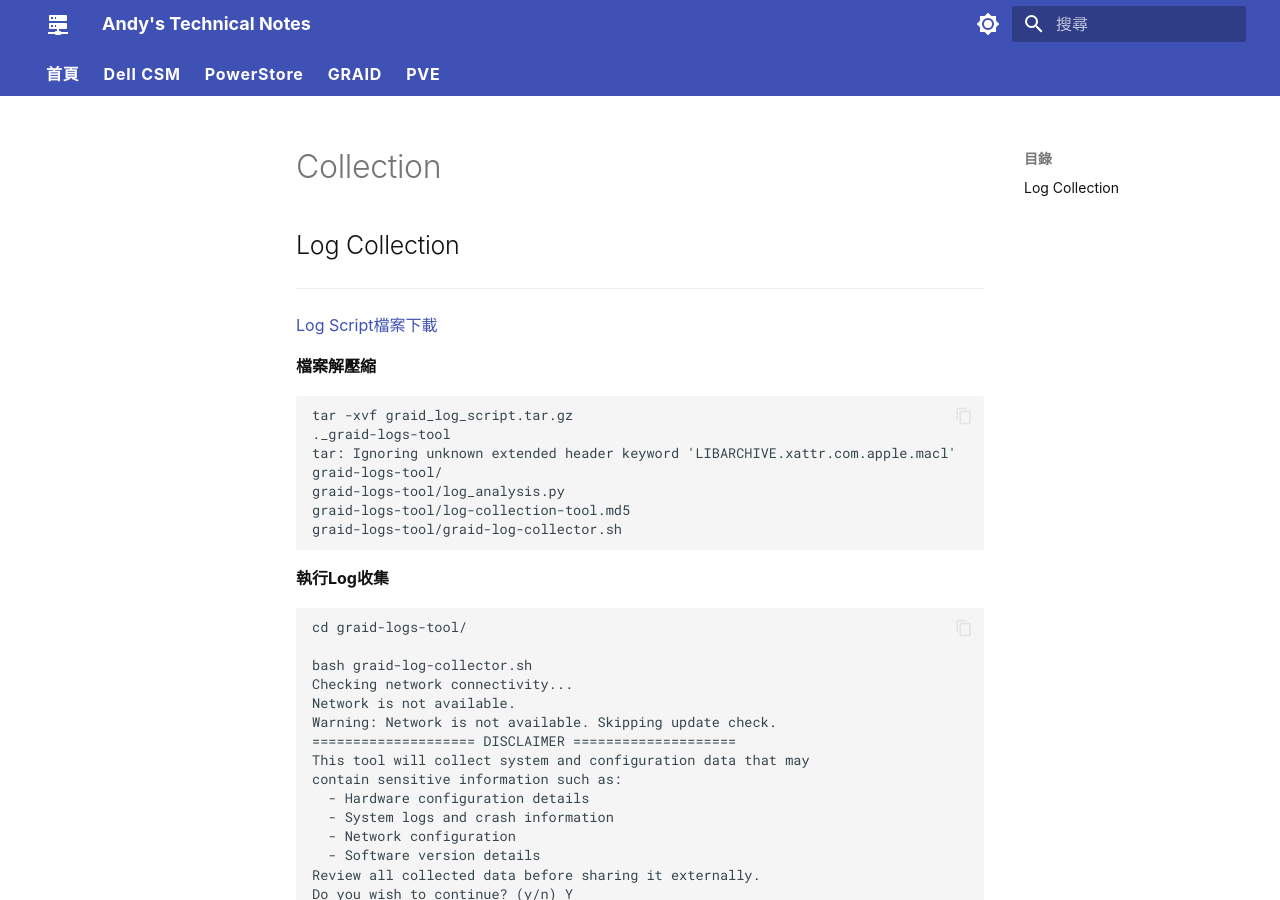
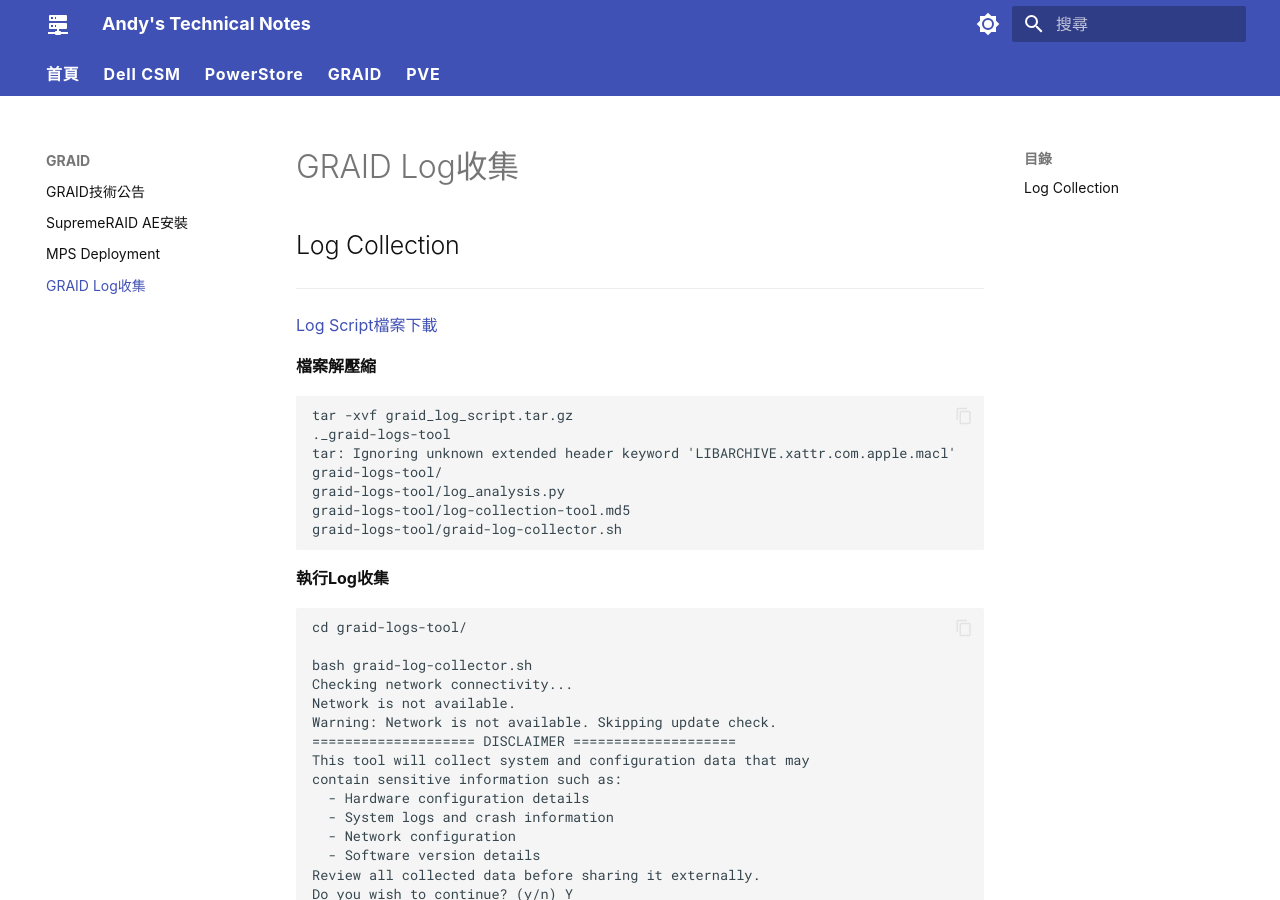
Before and after one commit to Andy0583/Metaage, an MkDocs documentation site: the page built from docs/graid/collection.md, in a window 1280 px wide and 900 px high. Built offline with MkDocs 1.6.1 and Material for MkDocs 9.7.7, drawn with Linux system fonts in a browser that asks for light colours.

Commit message:
Add GRAID Log collection documentation

```diff
--- a/mkdocs.yml
+++ b/mkdocs.yml
@@ -44,4 +44,5 @@ nav:
     - GRAID技術公告: graid/graid.md
     - SupremeRAID AE安裝: graid/aeinstall.md
     - MPS Deployment: graid/mps.md
+    - GRAID Log收集: graid/collection.md
   - PVE: pve/pve.md
```
